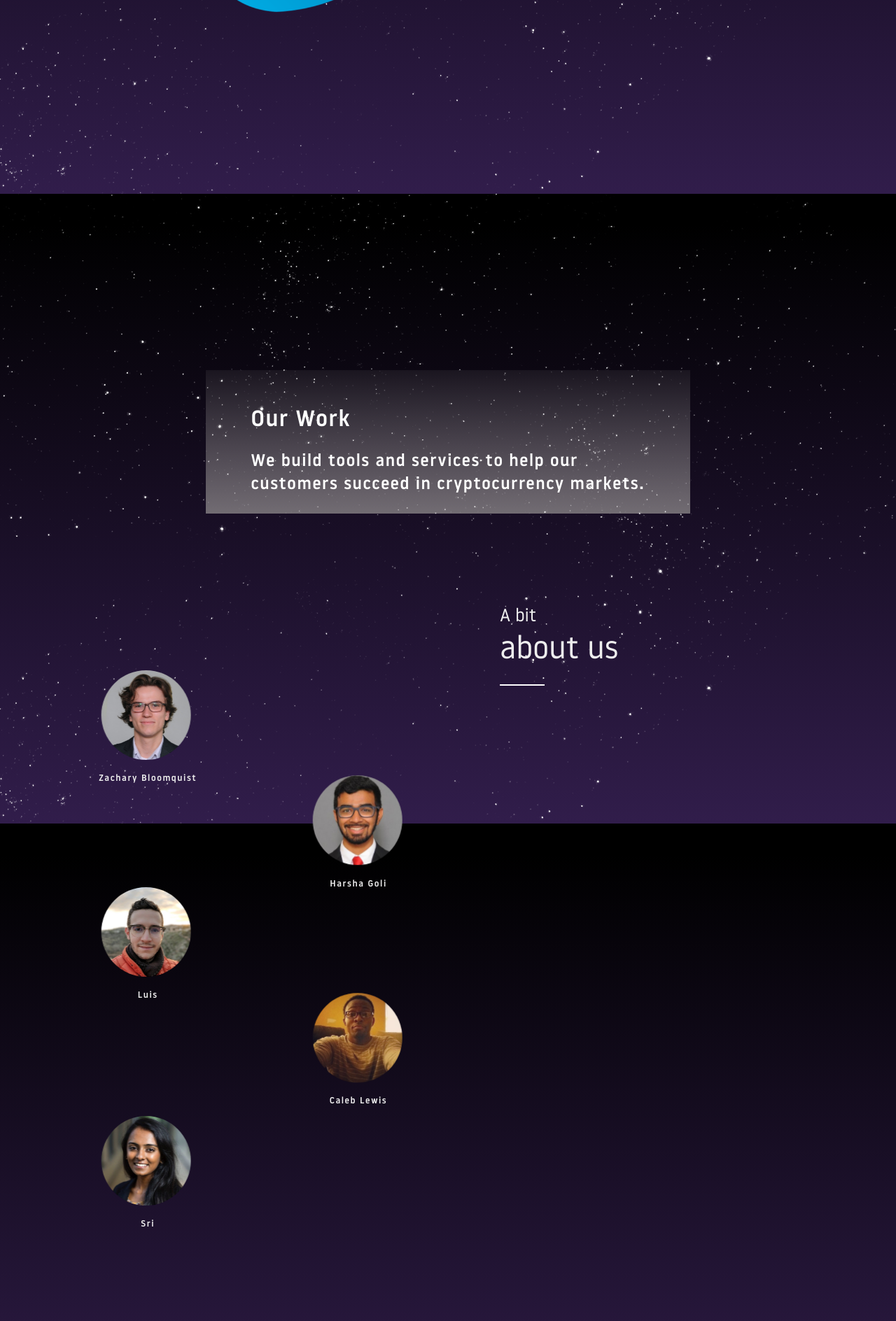
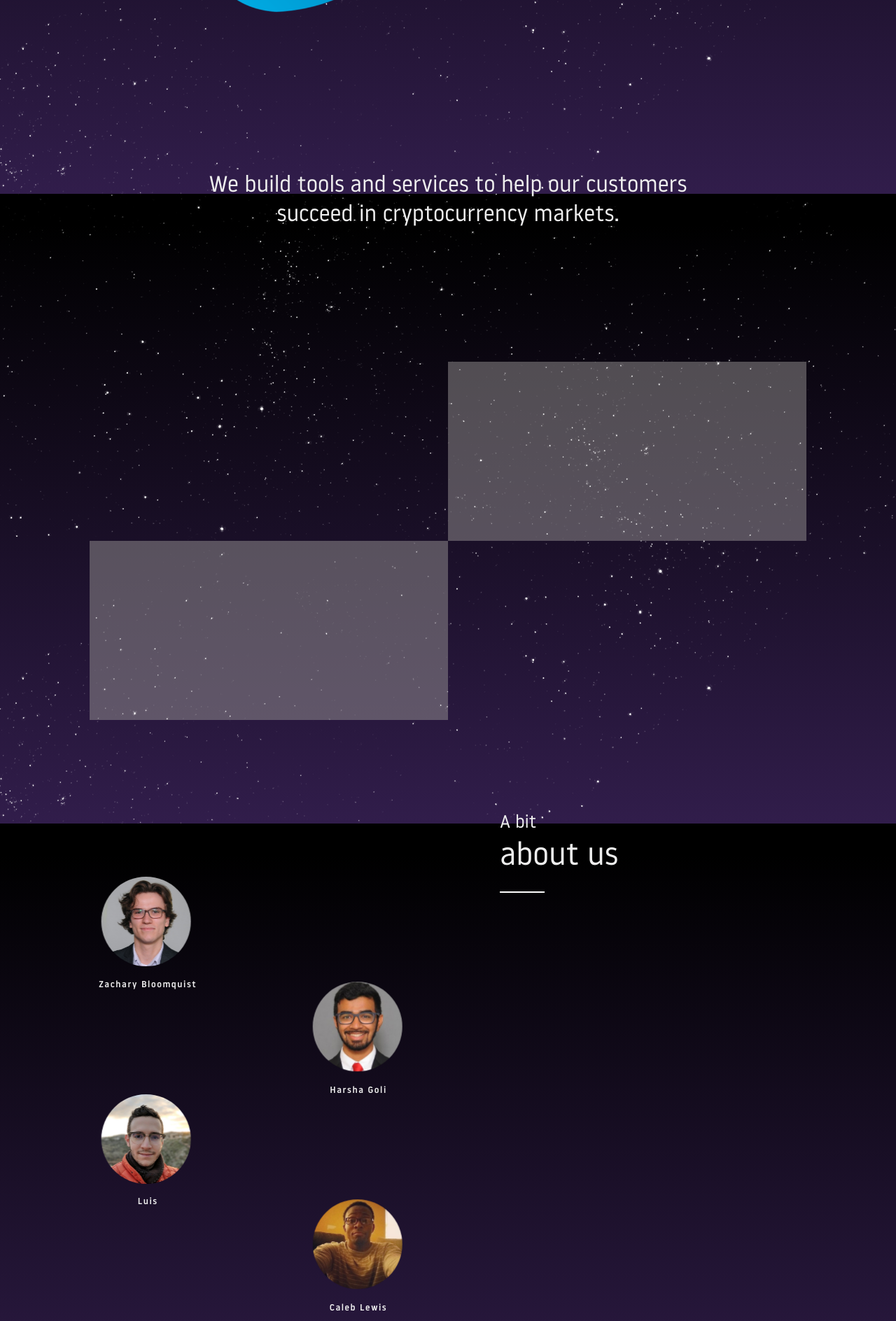
Before and after one commit to BitCraftio/bitcraft.io, a Jekyll site: the page built from index_copy.html, in a window 1280 px wide. Shown: the part 623-2511 px from the top of the page at 70% size. Built offline with Jekyll 4.4.1, drawn with Linux system fonts in a browser that asks for light colours; nearby versions of some CDN libraries.

Commit message:
four sections

```diff
--- a/index_copy.html
+++ b/index_copy.html
@@ -511,6 +511,39 @@
           margin-top: 2vw;
           border-bottom: .2vw solid white;
         }
+        .section-1 {
+          margin-left: 10vw;
+          margin-top: 15vw;
+          width: 40vw;
+          height: 20vw;
+        }
+        .section-2 {
+          height: 20vw;
+          width: 40vw;
+          margin-top: -20vw;
+          margin-left: 50vw;
+          background: rgba(152, 148, 148, .5);
+        }
+        .section-3{
+          margin-left: 50vw;
+          /* margin-top: 15vw; */
+          width: 40vw;
+          height: 20vw;
+        }
+        .section-4 {
+          height: 20vw;
+          width: 40vw;
+          margin-top: -20vw;
+          margin-left: 10vw;
+          background: rgba(152, 148, 148, .5);
+      }
+      .caption-1 {
+        margin-top: -185vw;
+        width: 60vw;
+        margin-left: 20vw;
+        text-align: center;
+        font-size: 2.5vw;
+      }
     </style>
 </head>
 
@@ -532,9 +565,13 @@
           <div class="page-subtitle" id="development">development</div>
           <div class="page-subtitle" id="consulting">+ consulting</div>
       </div>
-      <div class="our-work">
-        <h1> Our Work </h1>
-        <h2> We build tools and services to help our customers succeed in cryptocurrency markets. </h2>
+      <!-- <div class="our-work"> -->
+      <div class= "caption-1"> <p>  We build tools and services to help our customers succeed in cryptocurrency markets.</p></div>
+      <div>
+      <div class="section-1"></div>
+      <div class="section-2"></div>
+      <div class="section-3"></div>
+      <div class="section-4"></div>
       </div>
         <!-- <div class="inner">
             <div class="on-top">
```
